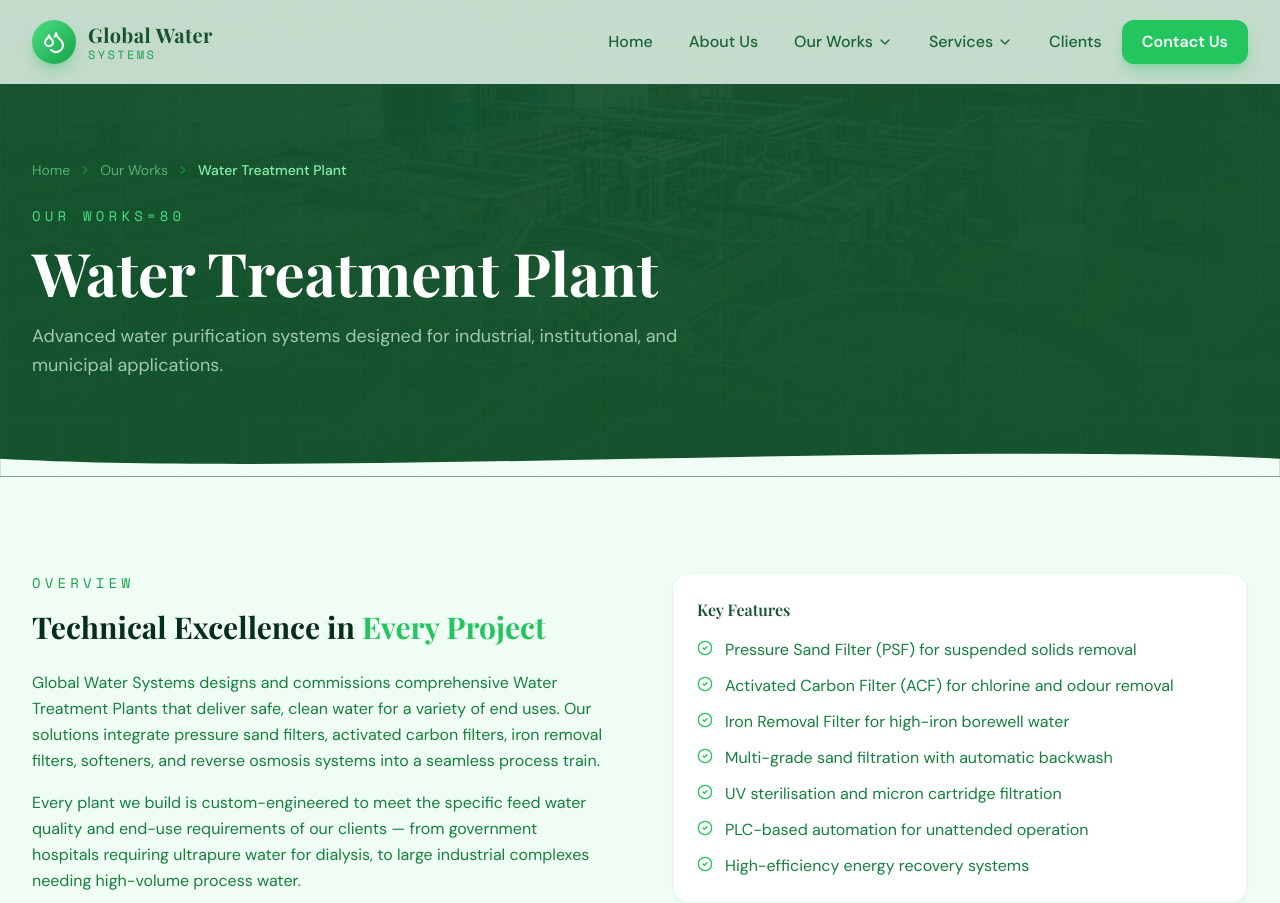
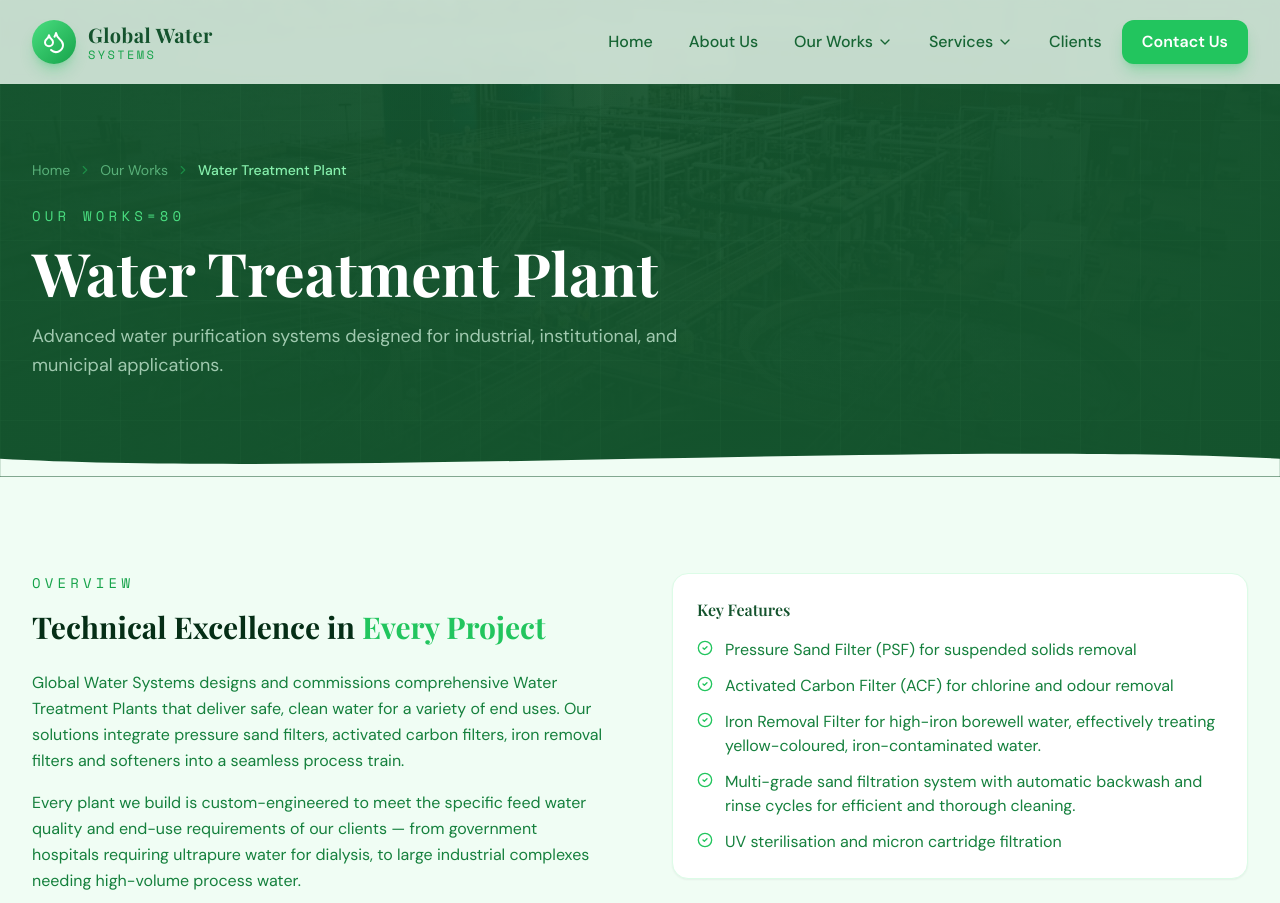
Before and after one commit to Pinaki2046K/gws-portfolio, a Next.js app: page /our-works/water-treatment in a window 1280 px wide. Shown: the top 903 px of the page. Built offline with nearby package versions, Linux system fonts and the light colour scheme.

Commit message:
-CHANGES BY GWS-

```diff
--- a/src/app/about/AboutClient.tsx
+++ b/src/app/about/AboutClient.tsx
@@ -205,15 +205,11 @@
               <p className="text-green-700 text-base leading-relaxed mb-4">
                 Global Water Systems provides Environmental Services, Consultancy
                 Services, Design, Erection and Commissioning of RO Plants, Softeners,
-                Pressure Sand Filters, Activated Carbon Filters, Iron Removal Filters,
-                Effluent Treatment Plants (ETP), Sewage Treatment Plants (STP), Hydro
-                Pneumatic Systems, and Water Treatment Chemicals.
+                Pressure Sand Filters, Activated Carbon Filters, Iron Removal Filters.
               </p>
               <p className="text-green-700 text-base leading-relaxed mb-6">
-                We specialize in Water, Wastewater, and Industrial Effluent Systems and
-                offer integrated solutions for customer satisfaction. Our company has two
-                decades of experience executing turnkey projects — for Industry, Home,
-                Colleges, Hospitals, Educational Institutions, and Club Projects.
+               We specialize in water solutions, delivering integrated systems focused on customer satisfaction. With over two decades of experience, we execute turnkey projects across industries, homes, colleges, hospitals, educational institutions, and clubs.
+
               </p>
               <div className="p-5 rounded-2xl bg-green-100 border border-green-200">
                 <p className="text-base text-green-900 font-semibold mb-1">Quality Policy</p>
--- a/src/app/our-works/water-treatment/page.tsx
+++ b/src/app/our-works/water-treatment/page.tsx
@@ -10,17 +10,16 @@
   breadcrumbLabel: "Water Treatment Plant",
   breadcrumbParentHref: "/our-works",
   description: [
-    "Global Water Systems designs and commissions comprehensive Water Treatment Plants that deliver safe, clean water for a variety of end uses. Our solutions integrate pressure sand filters, activated carbon filters, iron removal filters, softeners, and reverse osmosis systems into a seamless process train.",
+    "Global Water Systems designs and commissions comprehensive Water Treatment Plants that deliver safe, clean water for a variety of end uses. Our solutions integrate pressure sand filters, activated carbon filters, iron removal filters and softeners into a seamless process train.",
     "Every plant we build is custom-engineered to meet the specific feed water quality and end-use requirements of our clients — from government hospitals requiring ultrapure water for dialysis, to large industrial complexes needing high-volume process water.",
   ],
   features: [
     "Pressure Sand Filter (PSF) for suspended solids removal",
     "Activated Carbon Filter (ACF) for chlorine and odour removal",
-    "Iron Removal Filter for high-iron borewell water",
-    "Multi-grade sand filtration with automatic backwash",
+    "Iron Removal Filter for high-iron borewell water, effectively treating yellow-coloured, iron-contaminated water.",
+    "Multi-grade sand filtration system with automatic backwash and rinse cycles for efficient and thorough cleaning.",
     "UV sterilisation and micron cartridge filtration",
-    "PLC-based automation for unattended operation",
-    "High-efficiency energy recovery systems",
+
   ],
   applications: [
     "Hospitals & Healthcare",
```
